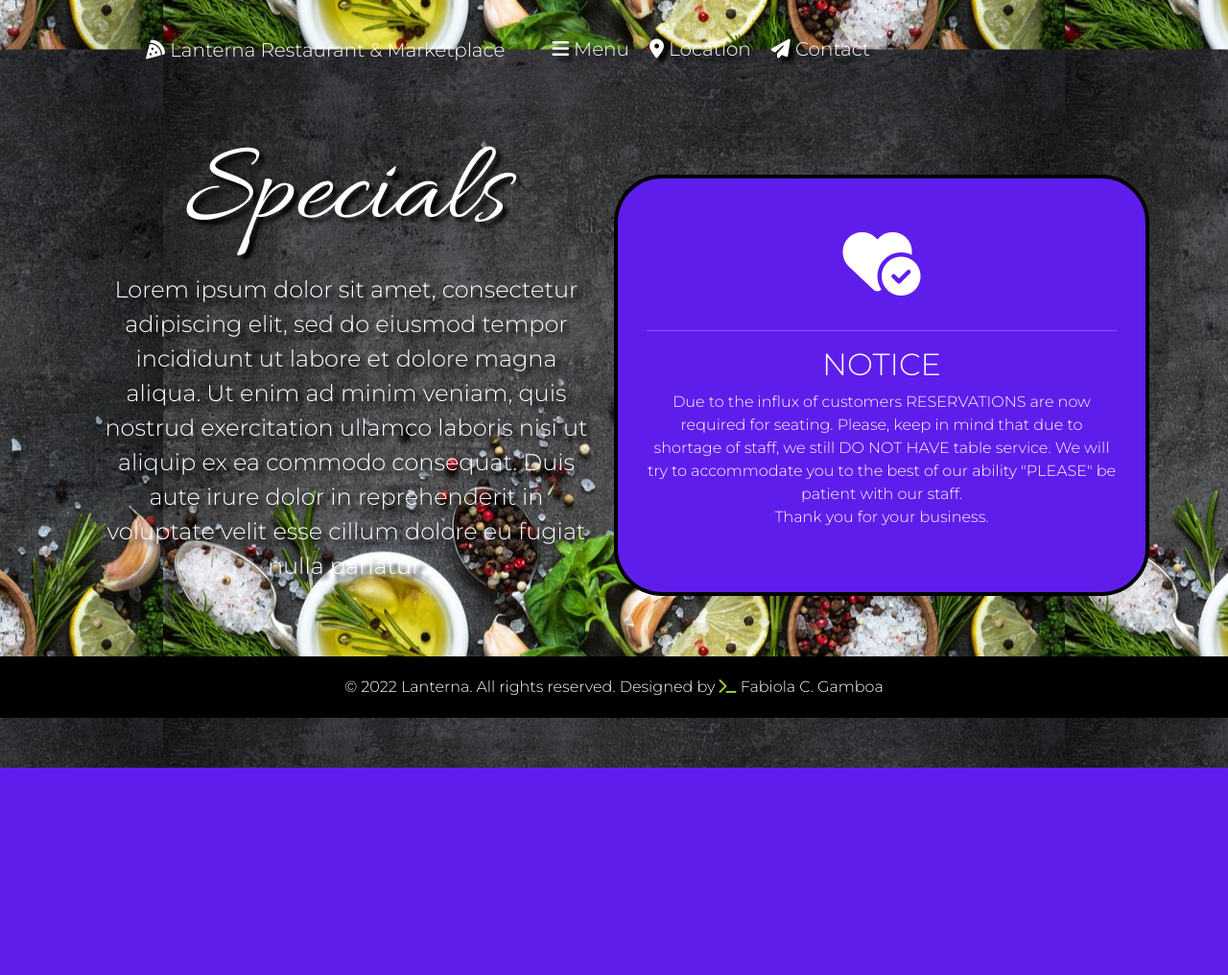
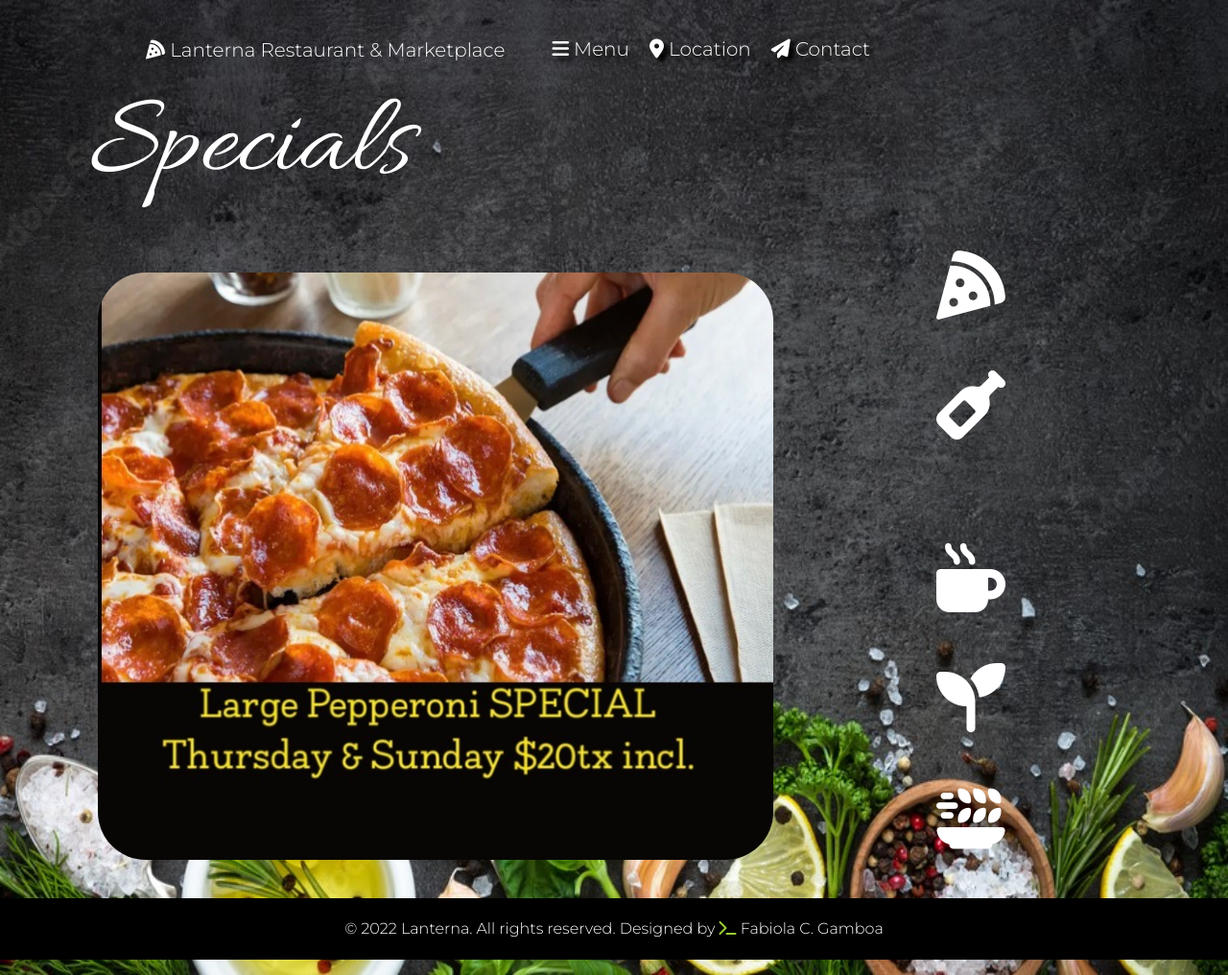
Before and after one commit to Fabscg/lanterna-marketplace, a PHP site: page /specials.html in a window 1280 px wide. Shown: the whole page at 96% size. Before the commit the page ends 800 px from the top, so only its background shows below. Run offline with PHP 8.4, Linux system fonts and the light colour scheme; some libraries are stand-ins or nearby versions.

Commit message:
adding a special menu and icons

```diff
--- a/assets/style.css
+++ b/assets/style.css
@@ -355,6 +355,7 @@ iframe {
     padding: 10px 100px;
     text-align: center;
     color: black;
+    font-weight: bold;
     width: 100%;
     /* text-shadow: 5px 5px 4px black; */
 }
@@ -404,12 +405,24 @@ footer {
 #specials {
     background: url("../assets/img/specials-background.jpeg");
     background-position: center;
-    background-size: cover cover;
+    background-size: 100% 100%;
+    background-repeat: no-repeat;
     margin-top: 120px;
+    height: 100%;
 }
 
 .title-specials {
     font-family: 'Allura', cursive;
+}
+
+.food-icon-group {
+    display: grid;
+    align-items: center;
+    justify-content: center;
+}
+
+.food-icons {
+    padding: 20px;
 }
 
 .notice {
@@ -421,12 +434,14 @@ footer {
     padding: 30px;
     text-align: center;
     height: fit-content;
-    margin-top: 100px;
+    margin: 50px auto;
+    width: 500px;
 }
 
 .notice-body {
     width: 100%;
     font-size: medium;
+    border-radius: 50px;
 }
 
 
--- a/specials.html
+++ b/specials.html
@@ -63,31 +63,18 @@
                 <div class="overlay">
                     <div class="container">
                         <div class="row">
-                            <div class="intro-text special-body col-lg-6">
-                                <h1>Specials</h1>
-                                <p>Lorem ipsum dolor sit amet, consectetur adipiscing elit, sed do eiusmod
-                                    tempor
-                                    incididunt
-                                    ut labore et dolore magna aliqua. Ut enim ad minim veniam, quis nostrud
-                                    exercitation
-                                    ullamco laboris nisi ut aliquip ex ea commodo consequat. Duis aute irure
-                                    dolor in
-                                    reprehenderit in voluptate velit esse cillum dolore eu fugiat nulla
-                                    pariatur.
-                                </p>
+                            <h1>Specials</h1>
+                            <div class="intro-text special-body col-lg-8">
+                                <img class="notice-body" src="./assets/img/pizza.jpg" alt="Pizza" />
                             </div>
-                            <div class="notice col-lg-6">
-                                <i class="heart fa-solid fa-heart-circle-check fa-3x"></i>
-                                <hr>
-                                <h2>NOTICE</h2>
-                                <P class="notice-body">Due to the influx of customers RESERVATIONS are now required for
-                                    seating.
-                                    Please, keep in mind that due to shortage of staff, we still DO NOT HAVE table
-                                    service.
-                                    We will try to accommodate you to the best of our ability "PLEASE" be patient with
-                                    our staff. <br>
-                                    Thank you for your business.
-                                </P>
+                            <div class="col-lg-4 food-icon-group">
+                                <i class="fa-solid fa-pizza-slice fa-3x food-icons"></i>
+                                <i class="fa-solid fa-wine-bottle fa-3x food-icons"></i>
+                                <i class="fa-solid fa-salad fa-3x food-icons"></i>
+                                <i class="fa-solid fa-mug-hot fa-3x food-icons"></i>
+                                <i class="fa-solid fa-seedling fa-3x food-icons"></i>
+                                <i class="fa-solid fa-plate-wheat fa-3x food-icons"></i>
+
                             </div>
                         </div>
                     </div>
```
Also changed, not shown: index.html (+20 -5 lines), assets/img/pizza.jpg (added).
